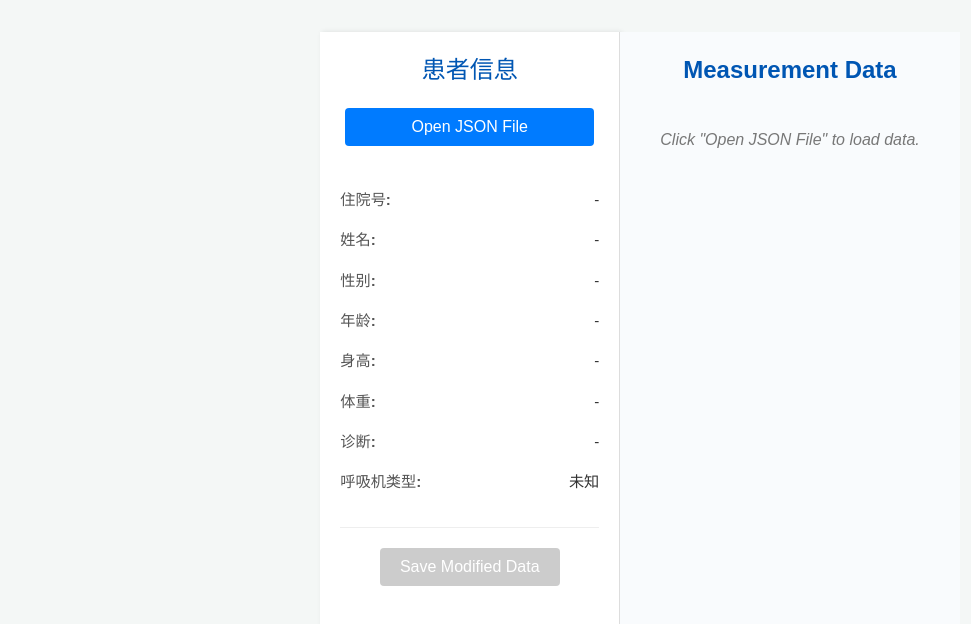
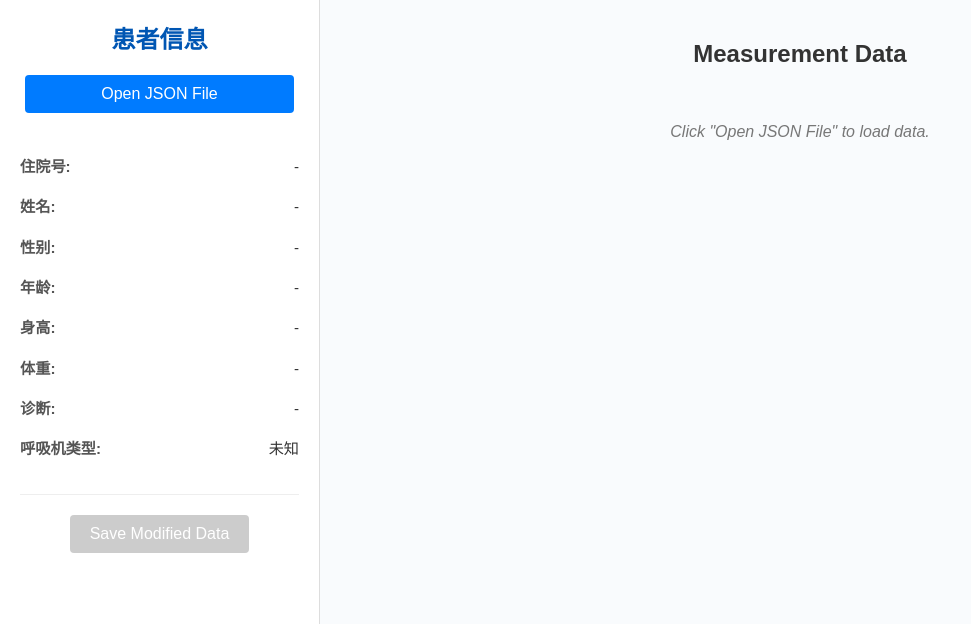
Before and after one commit to hehao9504/Ventilator, a Vue app: page / in a window 1280 px wide. Shown: the top 624 px of the page, without its empty margins (0-971 px from the left). Built offline with nearby package versions, Linux system fonts and the light colour scheme.

Commit message:
Version 0.7

```diff
--- a/src/App.vue
+++ b/src/App.vue
@@ -45,9 +45,7 @@
             </div>
         </aside>
 
-        <main class="measurements-panel">
-            <h2>Measurement Data</h2>
-            <div class="cards-container">
+        <main class="measurements-panel cards-container"> <h2>Measurement Data</h2>
 			<MeasurementCard
 				v-for="measurement in selectData"
 				:key="measurement.DataInfo.StartTime"
@@ -60,7 +58,6 @@
 			</div>
 			 <div v-if="!dataLoaded && selectData.length === 0" class="no-data-message">
 				Click "Open JSON File" to load data.
-                </div>
 			</div>
 
             <div class="detail-windows-area">
--- a/src/assets/style.css
+++ b/src/assets/style.css
@@ -1,4 +1,14 @@
 /* src/assets/style.css */
+/* --- START: 确保根元素和body占满全屏 --- */
+html, body {
+    width: 100%;
+    height: 100%;
+    margin: 0;
+    padding: 0;
+    overflow-x: hidden; /* 防止出现不必要的水平滚动条 */
+}
+/* --- END: 添加结束 --- */
+
 body {
     font-family: Arial, sans-serif;
     margin: 0;
@@ -15,6 +25,9 @@ body {
 .main-container {
     display: flex;
     min-height: 100vh;
+	width: 100%;
+	flex-direction: row;
+	align-items: stretch;
 }
 
 .patient-info-panel {
@@ -28,7 +41,7 @@ body {
     overflow-y: auto;
 }
 
-.patient-info-panel h2, .measurements-panel h2 {
+.patient-info-panel h2 {
     color: #0056b3;
     text-align: center;
     margin-top: 0; /* 移除h2顶部默认边距 */
@@ -62,7 +75,6 @@ body {
     text-align: right; /* 4. 确保值本身的内容在其分配空间内右对齐 */
     /* flex-shrink: 0; 可选：防止值过长时被压缩，但通常不需要 */
 }
-/* --- 修改结束 --- */
 
 .actions-panel { /* 保存按钮的容器样式 */
     margin-top: 30px;
@@ -88,19 +100,29 @@ body {
     cursor: not-allowed;
 }
 
-
 .measurements-panel {
     flex-grow: 1;
-    padding: 20px;
+	flex-basis: 0;
+	min-width: 0;
+	padding: 20px;
     overflow-y: auto;
     height: 100vh;
     background-color: #f9fbfd;
 }
 
+.measurements-panel > h2,
+.measurements-panel > .no-data-message {
+	grid-column: 1/-1;
+	text-align: center;
+	}
+
 .cards-container {
-    display: flex;
+    display: grid;
 	grid-template-columns: repeat(auto-fill, minmax(280px, 1fr));
     gap: 15px;
+	width: 100%;
+	align-content: start;
+	align-items: start; /* <-- 新增这一行！ */
 }
 
 .no-data-message {
@@ -132,35 +154,3 @@ body {
 .file-loader button:hover {
     background-color: #0056b3;
 }
-
-.info-item {
-    margin-bottom: 12px;
-    font-size: 0.95em;
-    line-height: 1.6;
-}
-
-.info-item .label {
-    font-weight: bold;
-    color: #555;
-    margin-right: 5px;
-}
-
-.info-item .value {
-    color: #333;
-}
-
-.measurements-panel {
-    flex-grow: 1;
-    padding: 20px;
-    overflow-y: auto;
-    height: 100vh;
-    background-color: #f9fbfd; /* 淡色背景 */
-}
-
-.no-data-message {
-    width: 100%;
-    text-align: center;
-    padding: 20px;
-    color: #777;
-    font-style: italic;
-}
--- a/src/components/MeasurementCard.vue
+++ b/src/components/MeasurementCard.vue
@@ -90,17 +90,13 @@ function showDetails() {
     border-radius: 8px;
     padding: 15px;
     box-shadow: 0 2px 4px rgba(0,0,0,0.05);
-    /* 默认情况下，每行排列 3 个卡片 */
-    /* 父容器 .cards-container 的 gap 是 15px */
-    /* 3个卡片之间有2个15px的间隙，总共30px */
-    /* 这30px的间隙宽度需要从3个卡片的总宽度中扣除，平均每个卡片扣除 30px / 3 = 10px */
-    /* width: calc(33.333% - 10px); */
     box-sizing: border-box;
     min-width: 280px; /* 卡片的最小宽度，如果容器太窄，可能会导致换行 */
-    display: flex;
-    flex-direction: column;
+    /* display: flex;
+    flex-direction: column; */
     cursor: pointer;
 }
+
 .measurement-card:hover {
     border-color: #007bff;
     box-shadow: 0 4px 8px rgba(0,0,0,0.1);
--- a/src/main.js
+++ b/src/main.js
@@ -1,5 +1,4 @@
 import { createApp } from 'vue'
-import './style.css'
 import App from './App.vue'
 
 createApp(App).mount('#app')
--- a/src/style.css
+++ /dev/null
@@ -1,79 +0,0 @@
-:root {
-  font-family: system-ui, Avenir, Helvetica, Arial, sans-serif;
-  line-height: 1.5;
-  font-weight: 400;
-
-  color-scheme: light dark;
-  color: rgba(255, 255, 255, 0.87);
-  background-color: #242424;
-
-  font-synthesis: none;
-  text-rendering: optimizeLegibility;
-  -webkit-font-smoothing: antialiased;
-  -moz-osx-font-smoothing: grayscale;
-}
-
-a {
-  font-weight: 500;
-  color: #646cff;
-  text-decoration: inherit;
-}
-a:hover {
-  color: #535bf2;
-}
-
-body {
-  margin: 0;
-  display: flex;
-  place-items: center;
-  min-width: 320px;
-  min-height: 100vh;
-}
-
-h1 {
-  font-size: 3.2em;
-  line-height: 1.1;
-}
-
-button {
-  border-radius: 8px;
-  border: 1px solid transparent;
-  padding: 0.6em 1.2em;
-  font-size: 1em;
-  font-weight: 500;
-  font-family: inherit;
-  background-color: #1a1a1a;
-  cursor: pointer;
-  transition: border-color 0.25s;
-}
-button:hover {
-  border-color: #646cff;
-}
-button:focus,
-button:focus-visible {
-  outline: 4px auto -webkit-focus-ring-color;
-}
-
-.card {
-  padding: 2em;
-}
-
-#app {
-  max-width: 1280px;
-  margin: 0 auto;
-  padding: 2rem;
-  text-align: center;
-}
-
-@media (prefers-color-scheme: light) {
-  :root {
-    color: #213547;
-    background-color: #ffffff;
-  }
-  a:hover {
-    color: #747bff;
-  }
-  button {
-    background-color: #f9f9f9;
-  }
-}
```
Also changed, not shown: 1 other file (tests, documents, lock files or other folders). Lines whose indentation alone changed are shown as unchanged.
